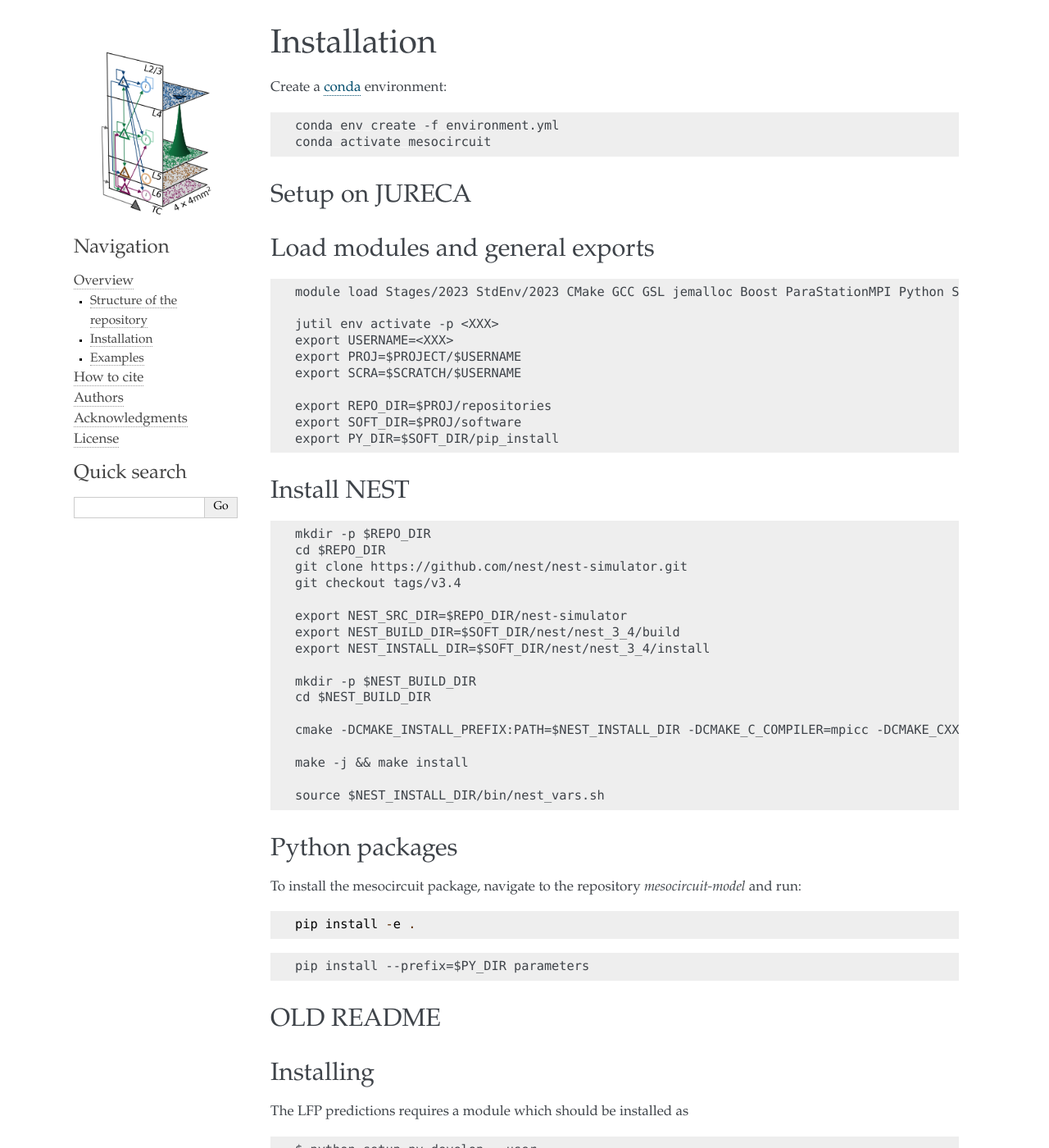
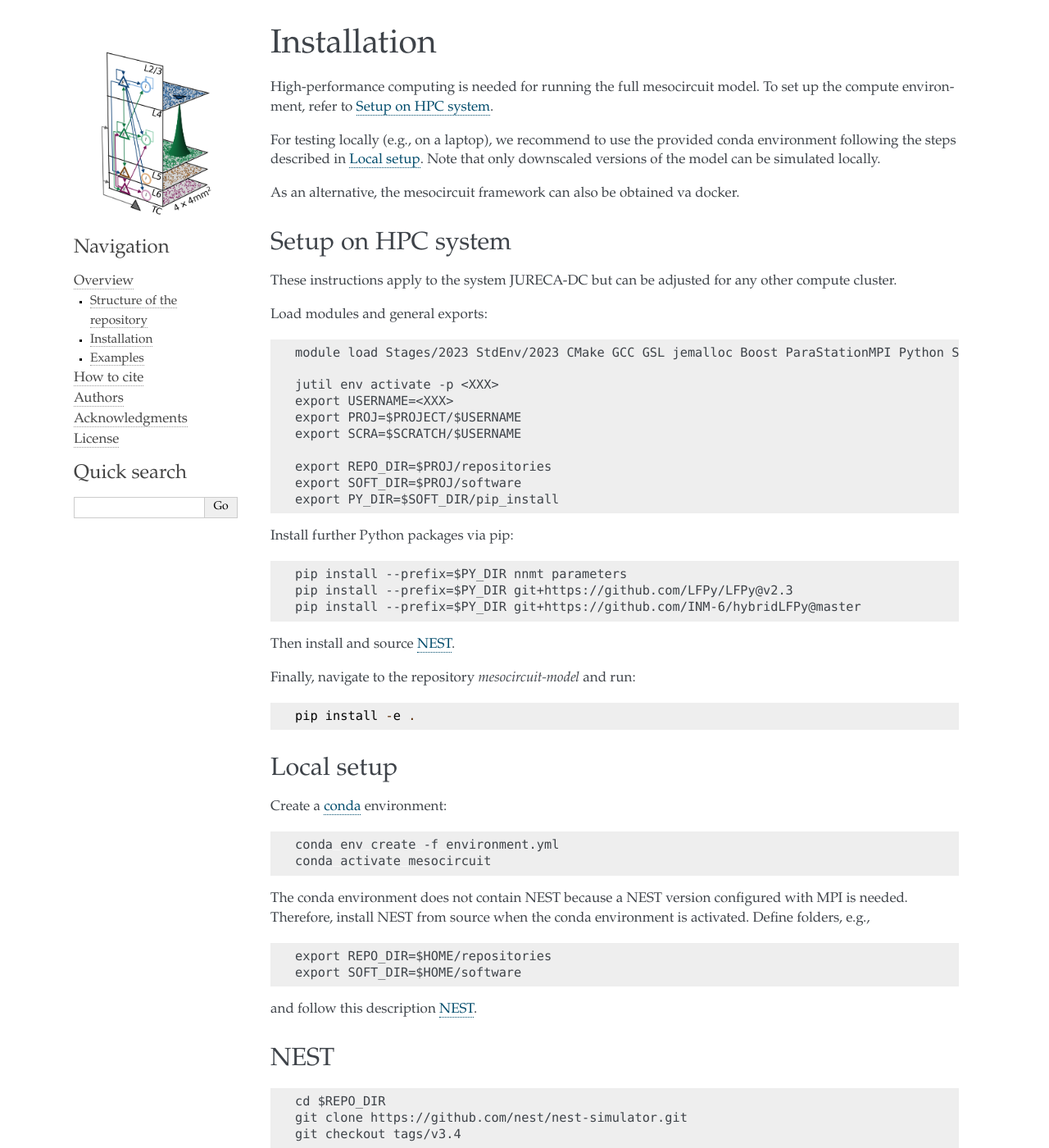
Before and after one commit to INM-6/mesocircuit-model, a Sphinx documentation site: the page built from docs/source/installation.rst, in a window 1280 px wide and 1400 px high. Shown: the whole window at 82% size. Built offline with Sphinx 7.4.7, drawn with Linux system fonts in a browser that asks for light colours; formulas are drawn with MathJax 3; pages that are not in the unit, such as notebooks, are missing from menus; some of the changed text lies outside the part shown.

Commit message:
Revise installation instructions and docs

```diff
--- a/docs/source/acknowledgments.rst
+++ b/docs/source/acknowledgments.rst
@@ -4,4 +4,4 @@
 Acknowledgments
 ===============
 
-This project received funding from the European Union Seventh Framework Programme [FP7/2007-2013] under grant agreement No. 604102 (Human Brain Project, HBP), the European Union’s Horizon 2020 research and innovation programme under grant agreement No. 720270 (HBP SGA1) and No. 785907 (HBP SGA2), the Helmholtz Association through the Helmholtz Portfolio Theme “Supercomputing and Modeling for the Human Brain”, and the Research Council of Norway (NFR) through COBRA. The use of the supercomputer JURECA in Jülich was made possible by the JARA-HPC Vergabegremium and provided on the JARA-HPC Partition (VSR computation time grant JINB33).
+This project received funding from the European Union Seventh Framework Programme [FP7/2007-2013] under grant agreement No. 604102 (Human Brain Project, HBP), the European Union’s Horizon 2020 research and innovation programme under grant agreement No. 720270 (HBP SGA1) and No. 785907 (HBP SGA2), the Helmholtz Association through the Helmholtz Portfolio Theme “Supercomputing and Modeling for the Human Brain” and the Joint Lab “Supercomputing and Modeling for the Human Brain”, and the Research Council of Norway (NFR) through COBRA. The use of the supercomputer JURECA in Jülich was made possible by the JARA-HPC Vergabegremium and provided on the JARA-HPC Partition (VSR computation time grant JINB33).
--- a/docs/source/citing.rst
+++ b/docs/source/citing.rst
@@ -3,9 +3,10 @@
 How to cite
 ===========
 
-The main reference is our preprint on ArXiv: :footcite:t:`Senk18_arxiv`
+The main reference is our preprint on arXiv: :footcite:t:`Senk18_arxiv`
 
-Note that the model details have changed from the first version of the preprint and we plan to upload an updated version soon.
+Note that the model details have changed between manuscript versions.
+This repository corresponds to the latest manuscript version.
 
 In addition, please also provide a link to our GitHub repository
 (https://github.com/INM-6/mesocircuit-model)
--- a/docs/source/installation.rst
+++ b/docs/source/installation.rst
@@ -1,19 +1,23 @@
 Installation
 ============
 
-Create a `conda <https://conda.io>`_ environment:
+High-performance computing is needed for running the full mesocircuit model.
+To set up the compute environment, refer to :ref:`hpc-label`.
 
-.. code:: bash
+For testing locally (e.g., on a laptop), we recommend to use the provided conda environment following the steps described in :ref:`local-label`.
+Note that only downscaled versions of the model can be simulated locally.
 
-    conda env create -f environment.yml
-    conda activate mesocircuit
+As an alternative, the mesocircuit framework can also be obtained va docker.
 
+.. _hpc-label:
 
-Setup on JURECA
----------------
+Setup on HPC system
+-------------------
 
-Load modules and general exports
---------------------------------
+These instructions apply to the system JURECA-DC but can be adjusted for any
+other compute cluster.
+
+Load modules and general exports:
 
 ::
 
@@ -28,12 +32,53 @@ Load modules and general exports
    export SOFT_DIR=$PROJ/software
    export PY_DIR=$SOFT_DIR/pip_install
 
-Install NEST
-------------
+Install further Python packages via pip:
 
 ::
 
-   mkdir -p $REPO_DIR
+   pip install --prefix=$PY_DIR nnmt parameters
+   pip install --prefix=$PY_DIR git+https://github.com/LFPy/LFPy@v2.3
+   pip install --prefix=$PY_DIR git+https://github.com/INM-6/hybridLFPy@master
+
+Then install and source :ref:`nest-label`.
+
+Finally, navigate to the repository `mesocircuit-model` and run:
+
+::
+
+   pip install -e .
+
+.. _local-label:
+
+Local setup
+-----------
+
+Create a `conda <https://conda.io>`_ environment:
+
+.. code:: bash
+
+    conda env create -f environment.yml
+    conda activate mesocircuit
+
+The conda environment does not contain NEST because a NEST version configured with MPI is needed.
+Therefore, install NEST from source when the conda environment is activated.
+Define folders, e.g.,
+
+::
+
+   export REPO_DIR=$HOME/repositories
+   export SOFT_DIR=$HOME/software
+
+and follow this description :ref:`nest-label`.
+
+
+.. _nest-label:
+
+NEST
+----
+
+::
+
    cd $REPO_DIR
    git clone https://github.com/nest/nest-simulator.git
    git checkout tags/v3.4
@@ -50,142 +95,3 @@ Install NEST
    make -j && make install
 
    source $NEST_INSTALL_DIR/bin/nest_vars.sh
-
-Python packages
----------------
-
-To install the mesocircuit package, navigate to the repository `mesocircuit-model` and run:
-
-::
-
-   pip install -e .
-
-::
-
-   pip install --prefix=$PY_DIR parameters
-
-OLD README
-----------
-
-Installing
-----------
-
-The LFP predictions requires a module which should be installed as
-
-::
-
-   $ python setup.py develop --user
-
-Docker
-------
-
-We provide a Docker (https://www.docker.com) container build file with
-codes required for this project. To get started, install Docker and
-issue
-
-::
-
-   # build local Dockerfile (obtained by cloning repo, checkout branch etc.)
-   $ docker build -t <container> - < Dockerfile
-   $ docker run -it -p 5000:5000 <container>:latest
-
-The ``--mount`` option can be used to mount a folder on the host to a
-target folder as:
-
-::
-
-   $ docker run --mount type=bind,source="$(pwd)",target=/opt/<target> -it -p 5000:5000 <container>:latest
-
-which mounts the present working dirctory (``$(pwd)``) to the
-``/opt/<target>`` directory of the container. Try mounting the
-``mesocircuit`` source directory for example (by setting
-``source="<path-to-mesocircuit>"``). Various files can then be found in
-the folder ``/opt/mesocircuit`` when the container is running.
-
-Python code can be run in parallel by issuing
-
-::
-
-   $ mpirun -n $(nproc) python <filename> <arguments>
-
-Jupyter notebook servers running from within the container can be
-accessed after invoking them by issuing:
-
-::
-
-   $ cd /opt/mesocircuit
-   $ jupyter notebook --ip 0.0.0.0 --port=5000 --no-browser --allow-root
-
-and opening the resulting URL in a browser on the host computer, similar
-to:
-http://127.0.0.1:5000/?token=dcf8f859f859740fc858c568bdd5b015e0cf15bfc2c5b0c1
-
-.. _docker-1:
-
-Docker
-------
-
-Docker (https://www.docker.com) provides a solution for packaging all
-project requirements in a single container. This can be used for
-simulations and analysis, and may be supported on the HPC resource
-(e.g., via Singularity). Make sure the Docker client is running on the
-host. Then:
-
-::
-
-   # build image using Docker:
-   docker build -t mesocircuit - < Dockerfile
-
-   # start container mounting local file system, then open a jupyter-notebook session:
-   docker run --mount type=bind,source="$(pwd)",target=/opt/data -it -p 5000:5000 mesocircuit
-   /# cd /opt/data/
-   /# jupyter-notebook --ip 0.0.0.0 --port=5000 --no-browser --allow-root
-   # take note of the URL printed to the terminal, and open it in a browser on the host.
-
-   # oneliner (open URL, then browse to `/opt/data/` and open notebooks):
-   docker run --mount type=bind,source="$(pwd)",target=/opt/data -it -p 5000:5000 mesocircuit jupyter-notebook --ip 0.0.0.0 --port=5000 --no-browser --allow-root
-   # take note of the URL printed to the terminal, and open it in a browser on the host.
-
-   # A working Python/MPI environment should be present in the running container. Hence scripts can be run interactively issuing:
-   docker run --mount type=bind,source="$(pwd)",target=/opt/data -it -p 5000:5000 mesocircuit
-   /# cd /opt/data/
-
-   # start an interactive Python session
-   /# ipython
-   >>> import scipy  # etc
-   >>> quit()
-
-   # run a simulation with MPI, assuming we have access to 1024 physical CPU cores (also make sure that parameter files have been created by an earlier call to `python run_pscan.py`)
-   /# mpiexec -n 1024 python task.py
-
-Singularity
------------
-
-Singularity things (see
-https://apps.fz-juelich.de/jsc/hps/jusuf/cluster/container-runtime.html):
-
-Build singularity container ``lfpykernels.sif`` using the JSC build
-system:
-
-::
-
-   module --force purge
-   module load Stages/2022 GCCcore/.11.2.0 Apptainer-Tools/2022 GCC/11.2.0 ParaStationMPI/5.5.0-1
-   sib upload ./Dockerfile mesocircuit
-   sib build --recipe-name mesocircuit --blocking  # this will take a few minutes
-   sib download --recipe-name mesocircuit
-
-Compile NMODL files using the ``nrnivmodl`` script included in the
-container:
-
-::
-
-   cd mod && rm -rf x86_64 && singularity exec ../mesocircuit.sif nrnivmodl && cd ..  # compile NMODL files for the container
-   srun --mpi=pmi2 singularity exec mesocircuit.sif python3 -u task.py
-
-Make sure that jobscripts are configured for singularity, calling the
-built-in python executable: unset DISPLAY # matplotlib may look for a
-nonexistant display on compute node(s) module –force purge module load
-Stages/2022 GCCcore/.11.2.0 Apptainer-Tools/2022 GCC/11.2.0
-ParaStationMPI/5.5.0-1 srun –mpi=pmi2 singularity exec mesocircuit.sif
-python3 -u task.py # execute simulation
--- a/docs/source/overview.rst
+++ b/docs/source/overview.rst
@@ -31,8 +31,8 @@ Installation
 
    installation
 
+The main model requires high-performance computing and we provide installation instructions for the supercomputer JURECA.
 For local testing on a laptop, the mesocircuit can be set up via conda.
-The main model requires high-performance computing and we provide installation instructions for the supercomputer JURECA.
 
 Examples
 --------
--- a/environment.yml
+++ b/environment.yml
@@ -16,11 +16,9 @@ dependencies:
   - libtool
   - readline
   - mpi4py
-  - nest-simulator
   - gsl
   - cython
   - doxygen
-  - graphviz  # for dot
   - pkg-config
   - nose
   - h5py
@@ -45,7 +43,7 @@ dependencies:
   - sphinx-gallery
   - pip:
       - nnmt
-      - git+https://github.com/LFPy/LFPy@v2.2.6
-      - git+https://github.com/NeuralEnsemble/parameters
+      - parameters
+      - git+https://github.com/LFPy/LFPy@v2.3
       - git+https://github.com/INM-6/hybridLFPy@master
       - -e . # mesocircuit
```
Also changed, not shown: docs/source/authors.rst (+3 -4 lines), docs/source/bib/docker.rst (added, +113 -0 lines).
